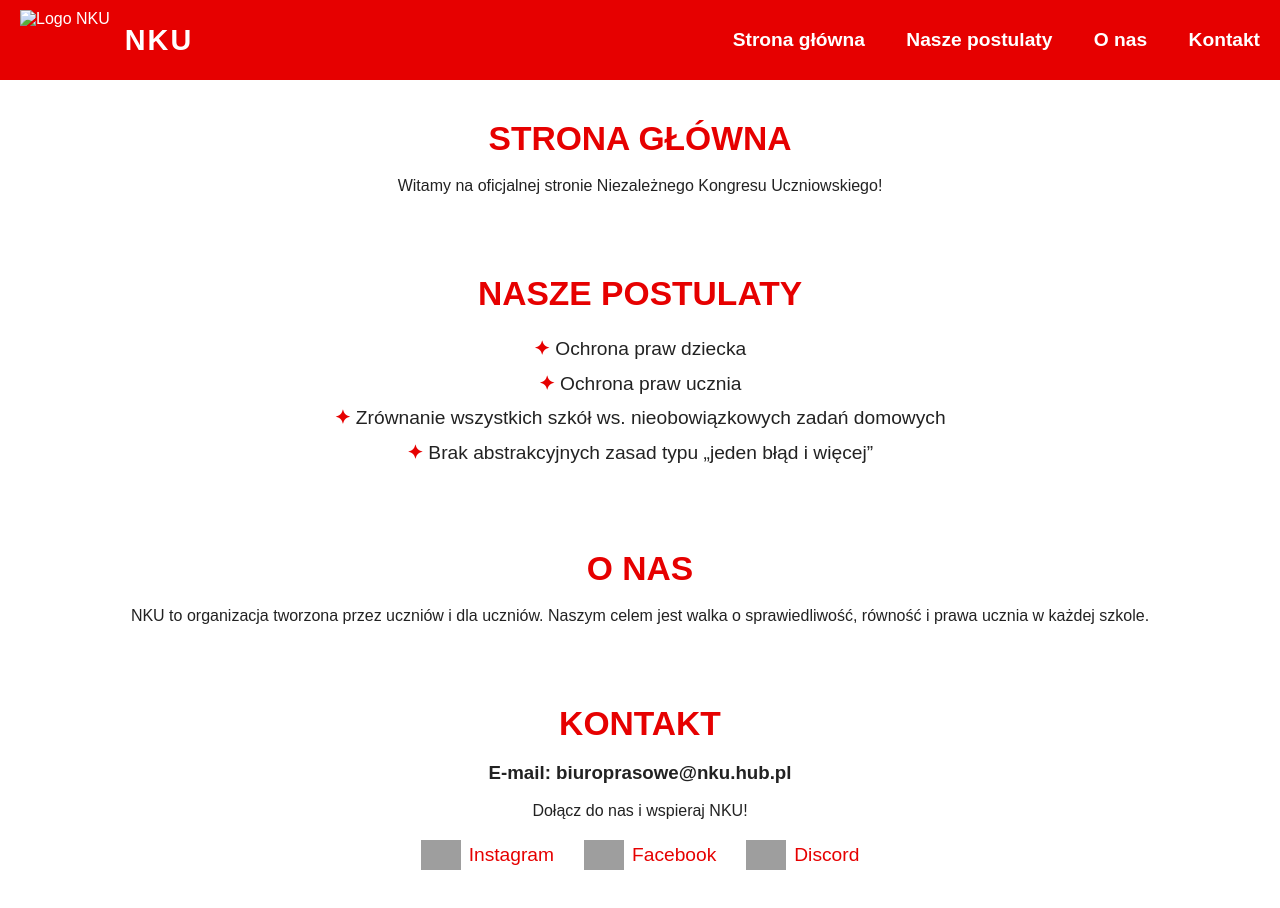
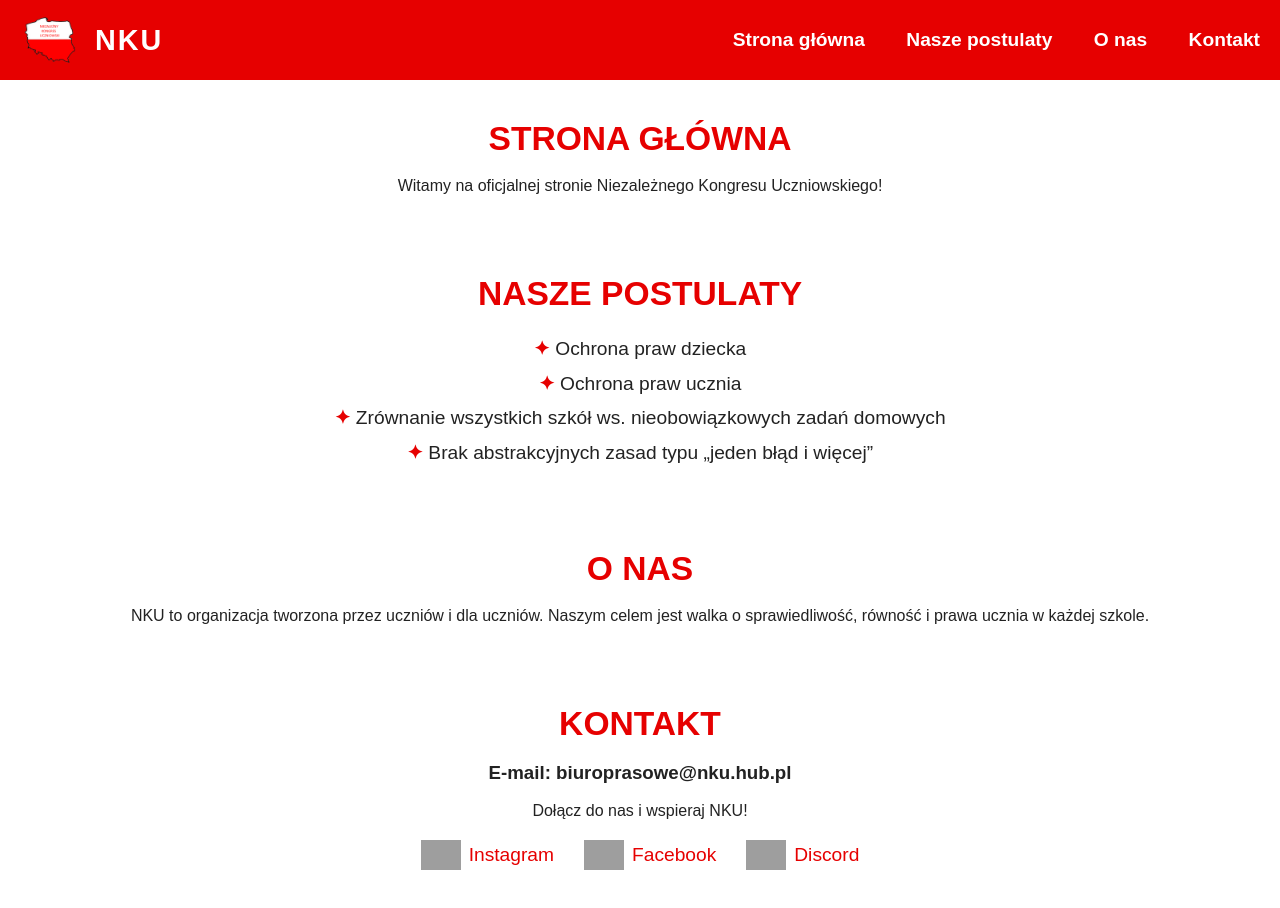
Before and after one commit to Kubix1311/nku, a plain HTML site: page index.html in a window 1280 px wide. Drawn offline with Linux system fonts and the light colour scheme; grey boxes are pictures that could not be loaded.

Commit message:
Update index.html

```diff
--- a/index.html
+++ b/index.html
@@ -130,7 +130,7 @@
 <body>
   <!-- Navbar -->
   <nav>
-    <img src="NKlogo.png" alt="Logo NKU">
+    <img src="NKUlogo.png" alt="Logo NKU">
     <h1>NKU</h1>
     <ul>
       <li><a href="#home">Strona główna</a></li>
```
